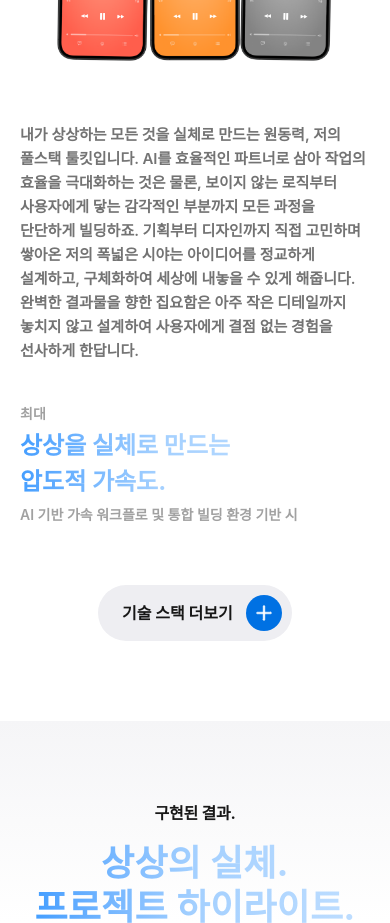
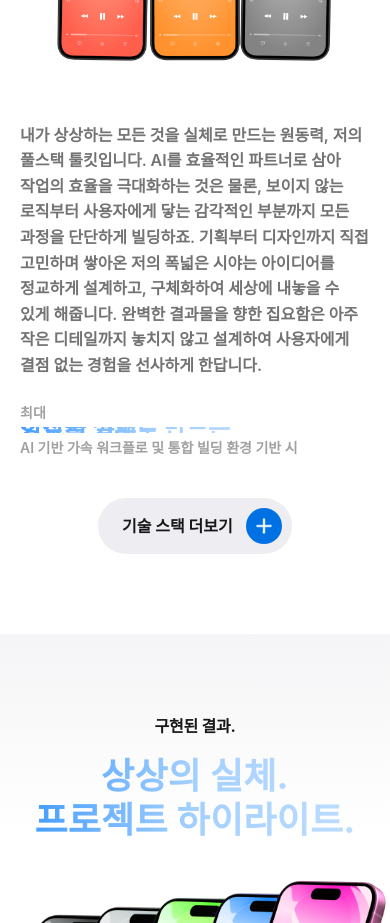
Before and after one commit to BS-Stack-Lab/portfolio-site-2026, a Next.js app: page / in a window 390 px wide. Shown: the part 3220-4143 px from the top of the page. Built offline with nearby package versions, Linux system fonts and the light colour scheme; a web font is replaced by a local one.

Commit message:
tech modal final modify

```diff
--- a/components/TechStack.tsx
+++ b/components/TechStack.tsx
@@ -27,8 +27,9 @@ export default function TechStack() {
         <div className="md:w-[80%] w-full flex justify-start">
           <h2 className="font-wanted font-bold tracking-[0.23px] xl:text-[64px] xl:leading-[78px] md:text-[48px] md:leading-[60px] text-[32px] leading-[42px] max-w-[603px]
             bg-gradient-to-r from-[#449EFF] via-[#A4D0FF] to-[#BDDDFF] bg-clip-text text-transparent">
-            디자인과 로직의 조화. <br className="hidden md:block" />
-            감각적인 기획에 개발의 정교함을 더하다.
+            디자인과 로직의 조화. <br />
+            감각적인 기획에 개발의 <br />
+            정교함을 더하다.
           </h2>
         </div>
 
@@ -40,15 +41,15 @@ export default function TechStack() {
         </div>
 
         {/* 하단 텍스트 및 버튼 영역 */}
-        <div className="w-full flex flex-col items-center gap-[60px] md:gap-[80px]">
-          <div className="md:w-[80%] w-full flex flex-col md:flex-row justify-between items-start gap-[40px] md:gap-[60px] xl:gap-[88px]">
-            <p className="font-wanted font-semibold text-[#737373] xl:text-[20px] xl:leading-[28px] md:text-[18px] md:leading-[26px] text-[15px] leading-[1.6] md:flex-1 break-keep">
+        <div className="w-full flex flex-col items-center xl:gap-[40px] md:gap-[80px] gap-[40px]">
+          <div className="md:w-[80%] w-full flex flex-col md:flex-row justify-between items-start gap-[24px] md:gap-[40px] xl:gap-[80px]">
+            <p className="font-wanted font-semibold text-[#737373] xl:text-[20px] xl:leading-[28px] md:text-[18px] md:leading-[26px] text-[16px] leading-[1.6] md:flex-1 break-keep">
             내가 상상하는 모든 것을 실체로 만드는 원동력, 저의 풀스택 툴킷입니다. AI를 효율적인 파트너로 삼아 작업의 효율을 극대화하는 것은 물론, 보이지 않는 로직부터 사용자에게 닿는 감각적인 부분까지 모든 과정을 단단하게 빌딩하죠. 기획부터 디자인까지 직접 고민하며 쌓아온 저의 폭넓은 시야는 아이디어를 정교하게 설계하고, 구체화하여 세상에 내놓을 수 있게 해줍니다. 완벽한 결과물을 향한 집요함은 아주 작은 디테일까지 놓치지 않고 설계하여 사용자에게 결점 없는 경험을 선사하게 한답니다.
             </p>
 
             <div className="flex flex-col gap-[4px] md:w-auto xl:w-[343px]">
               <span className="font-wanted font-semibold text-[#A1A1A1] text-[14px]">최대</span>
-              <h3 className="font-wanted font-bold xl:text-[40px] xl:leading-[52px] md:text-[32px] text-[24px]
+              <h3 className="font-wanted font-bold xl:text-[40px] xl:leading-[52px] md:text-[32px] md:leading-[42px] text-[24px] leading-[3px]
                 bg-gradient-to-r from-[#449EFF] via-[#A4D0FF] to-[#BDDDFF] bg-clip-text text-transparent">
                 상상을 실체로 만드는 <br /> 압도적 가속도.
               </h3>
```
